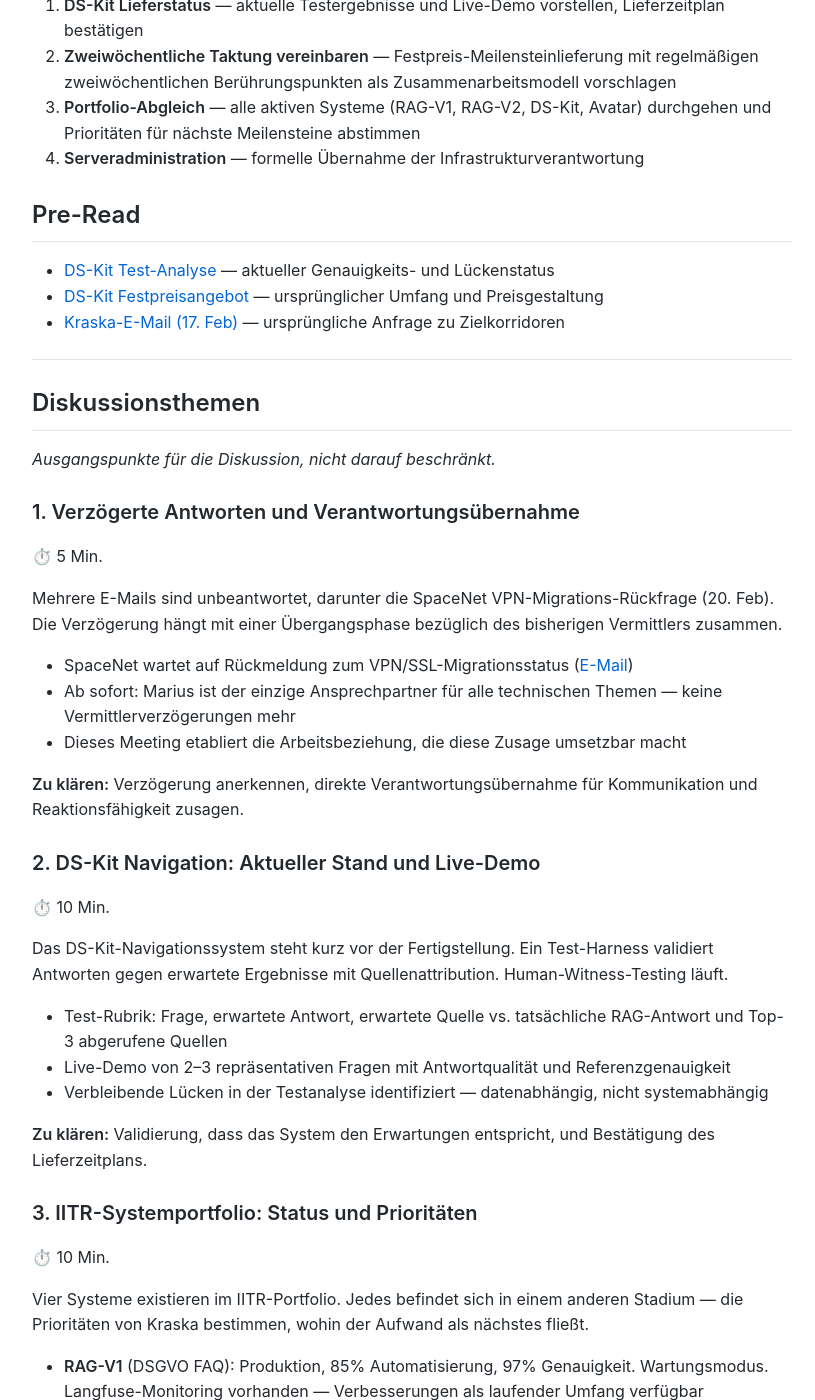
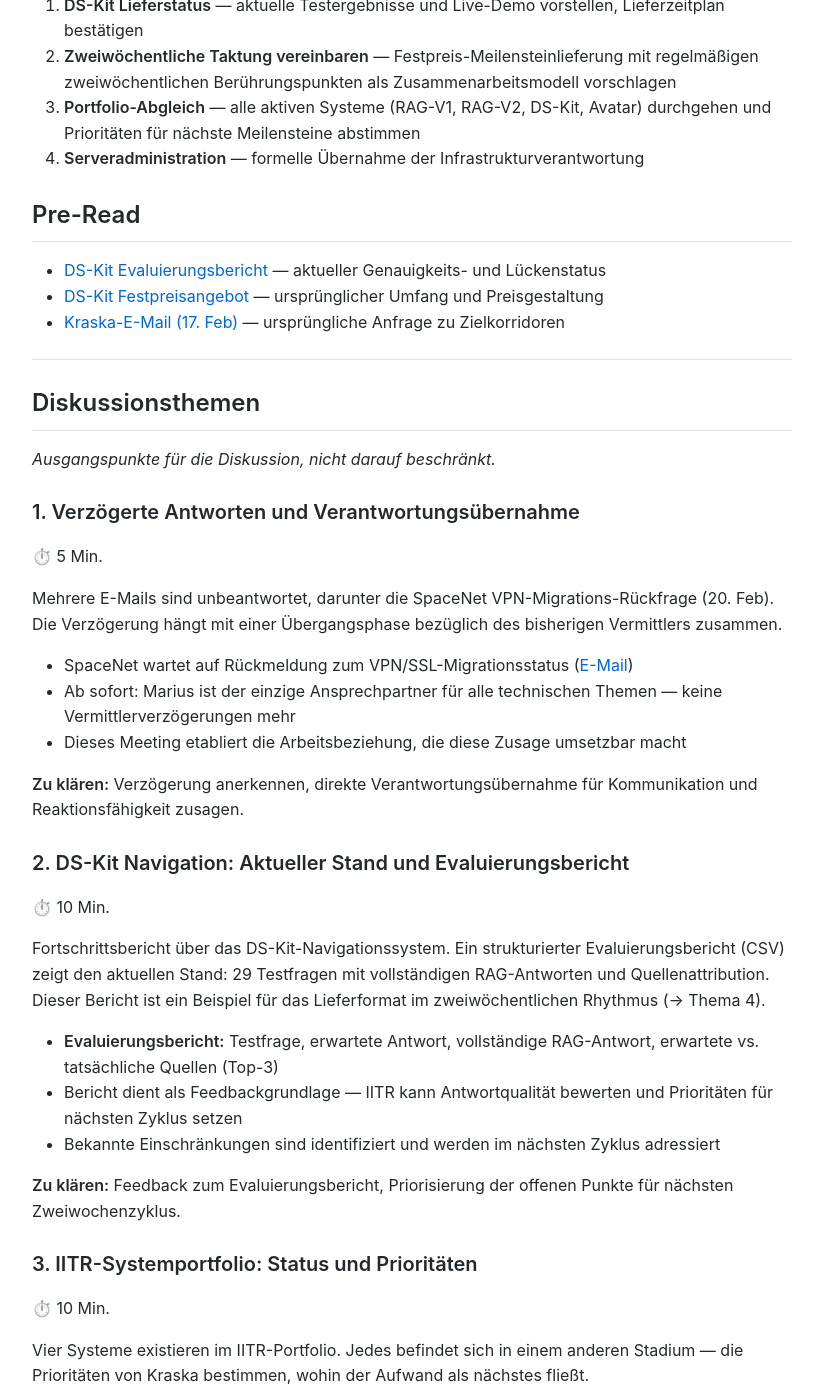
Before and after one commit to MariusWilsch/public-wilsch-ai-pages, a Jekyll site: the page built from project/iitr/iitr-zielkorridor-meeting-agenda.md, in a window 1280 px wide and 1400 px high, scrolled down 512 px. Shown: the whole window, without its empty margins (228-1043 px from the left). Built offline with Jekyll 4.4.1, drawn with Linux system fonts in a browser that asks for light colours; our own code applies the rules of GitHub Pages for plain Markdown files.

Commit message:
Sync from hippocampus 2026-02-24

```diff
--- a/project/iitr/iitr-zielkorridor-meeting-agenda.md
+++ b/project/iitr/iitr-zielkorridor-meeting-agenda.md
@@ -17,7 +17,7 @@ Die direkte Zusammenarbeit zwischen Marius Wilsch und IITR Datenschutz GmbH defi
 
 ## Pre-Read
 
-- [DS-Kit Test-Analyse](dskit-rag-test-analysis.md) — aktueller Genauigkeits- und Lückenstatus
+- [DS-Kit Evaluierungsbericht](https://docs.google.com/spreadsheets/d/16xGQ_SQwVmCGgEUhMpnIYDMbX8Lp8UVeq224j2gzHAY/edit?gid=1671636194#gid=1671636194) — aktueller Genauigkeits- und Lückenstatus
 - [DS-Kit Festpreisangebot](dskit-navigation-rag-estimate.md) — ursprünglicher Umfang und Preisgestaltung
 - [Kraska-E-Mail (17. Feb)](https://mail.google.com/mail/u/0/#all/19c6ae56b934ed26) — ursprüngliche Anfrage zu Zielkorridoren
 
@@ -38,16 +38,16 @@ Mehrere E-Mails sind unbeantwortet, darunter die SpaceNet VPN-Migrations-Rückfr
 
 **Zu klären:** Verzögerung anerkennen, direkte Verantwortungsübernahme für Kommunikation und Reaktionsfähigkeit zusagen.
 
-### 2. DS-Kit Navigation: Aktueller Stand und Live-Demo
+### 2. DS-Kit Navigation: Aktueller Stand und Evaluierungsbericht
 ⏱️ 10 Min.
 
-Das DS-Kit-Navigationssystem steht kurz vor der Fertigstellung. Ein Test-Harness validiert Antworten gegen erwartete Ergebnisse mit Quellenattribution. Human-Witness-Testing läuft.
+Fortschrittsbericht über das DS-Kit-Navigationssystem. Ein strukturierter Evaluierungsbericht (CSV) zeigt den aktuellen Stand: 29 Testfragen mit vollständigen RAG-Antworten und Quellenattribution. Dieser Bericht ist ein Beispiel für das Lieferformat im zweiwöchentlichen Rhythmus (→ Thema 4).
 
-- Test-Rubrik: Frage, erwartete Antwort, erwartete Quelle vs. tatsächliche RAG-Antwort und Top-3 abgerufene Quellen
-- Live-Demo von 2–3 repräsentativen Fragen mit Antwortqualität und Referenzgenauigkeit
-- Verbleibende Lücken in der Testanalyse identifiziert — datenabhängig, nicht systemabhängig
+- **Evaluierungsbericht:** Testfrage, erwartete Antwort, vollständige RAG-Antwort, erwartete vs. tatsächliche Quellen (Top-3)
+- Bericht dient als Feedbackgrundlage — IITR kann Antwortqualität bewerten und Prioritäten für nächsten Zyklus setzen
+- Bekannte Einschränkungen sind identifiziert und werden im nächsten Zyklus adressiert
 
-**Zu klären:** Validierung, dass das System den Erwartungen entspricht, und Bestätigung des Lieferzeitplans.
+**Zu klären:** Feedback zum Evaluierungsbericht, Priorisierung der offenen Punkte für nächsten Zweiwochenzyklus.
 
 ### 3. IITR-Systemportfolio: Status und Prioritäten
 ⏱️ 10 Min.
```
